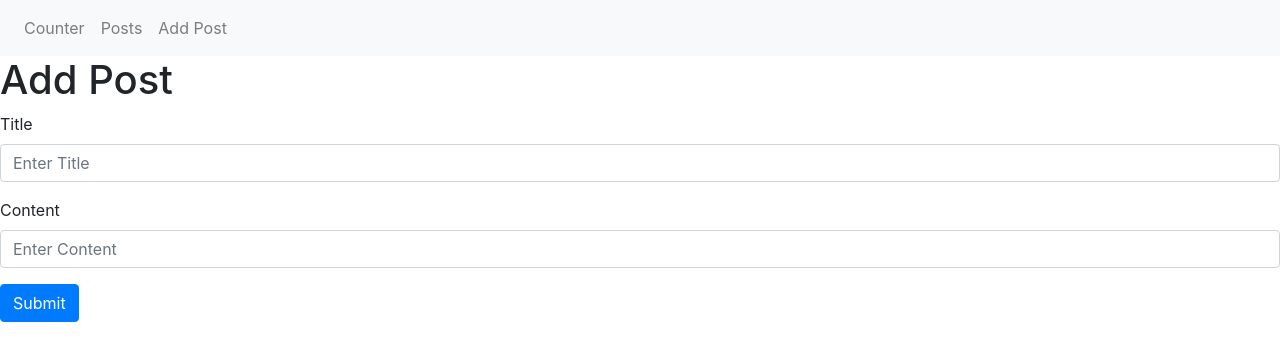
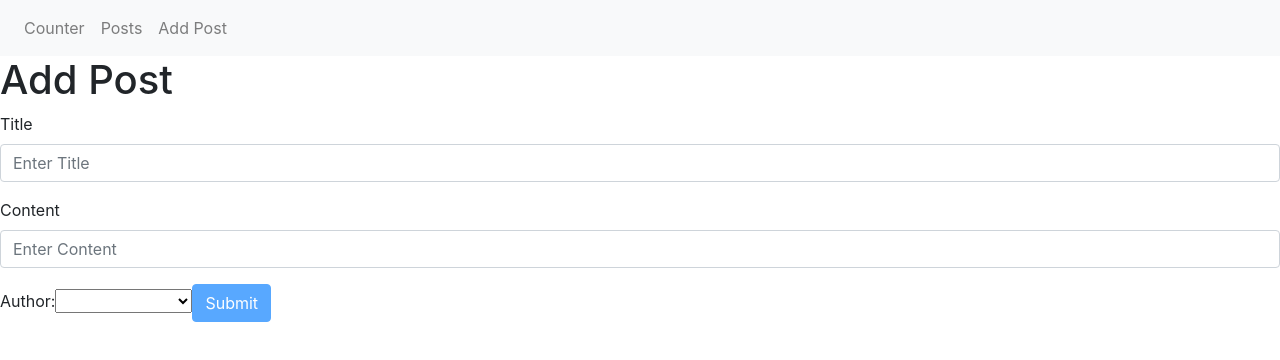
Before and after one commit to yudhiesh/Redux-Typescript-Sample, a React (Create React App) app: page /addposts in a window 1280 px wide. Shown: the top 360 px of the page. Built offline with nearby package versions, Linux system fonts and the light colour scheme.

Commit message:
Added in Authors for Posts

```diff
--- a/src/features/posts/AddPostForm.tsx
+++ b/src/features/posts/AddPostForm.tsx
@@ -1,26 +1,38 @@
 import React, { useState } from "react";
 import { Form, Button } from "react-bootstrap";
-import { useDispatch } from "react-redux";
+import { useDispatch, useSelector } from "react-redux";
+import { RootState } from "../../app/store";
 import { postAdd } from "./postsSlice";
 
 export const AddPostForm = () => {
   const [title, setTitle] = useState("");
   const [content, setContent] = useState("");
+  const [userId, setUserId] = useState("");
 
   const dispatch = useDispatch();
+  const users = useSelector((state: RootState) => state.users);
   const onTitleChanged = (e: React.ChangeEvent<HTMLInputElement>) =>
     setTitle(e.target.value);
   const onContentChanged = (e: React.ChangeEvent<HTMLInputElement>) =>
     setContent(e.target.value);
+  const onAuthorChanged = (e: React.ChangeEvent<HTMLSelectElement>) =>
+    setUserId(e.target.value);
 
   const handleOnSubmit = (e: React.FormEvent) => {
     if (title && content) {
       e.preventDefault();
-      dispatch(postAdd(title, content));
+      dispatch(postAdd(title, content, userId));
       setTitle("");
       setContent("");
     }
   };
+  const canSave = Boolean(title) && Boolean(content) && Boolean(userId);
+
+  const usersOptions = users?.map((user) => (
+    <option key={user.id} value={user.id}>
+      {user.name}
+    </option>
+  ));
 
   return (
     <div>
@@ -45,7 +57,12 @@ export const AddPostForm = () => {
             onChange={onContentChanged}
           />
         </Form.Group>
-        <Button variant="primary" type="submit">
+        <label htmlFor="postAuthor">Author:</label>
+        <select id="postAuthor" value={userId} onChange={onAuthorChanged}>
+          <option value=""></option>
+          {usersOptions}
+        </select>
+        <Button variant="primary" type="submit" disabled={!canSave}>
           Submit
         </Button>
       </Form>
--- /dev/null
+++ b/src/features/posts/PostAuthor.tsx
@@ -0,0 +1,16 @@
+import React from "react";
+import { useSelector } from "react-redux";
+import { RootState } from "../../app/store";
+import { Users } from "../users/usersSlice";
+
+interface PostAuthorProps {
+  userID?: string | undefined;
+}
+
+export const PostAuthor = ({ userID }: PostAuthorProps) => {
+  const author = useSelector((state: RootState) =>
+    state.users.find((user: Users) => user.id === userID)
+  );
+
+  return <span>by {author ? author.name : "Unknown author"}</span>;
+};
--- a/src/features/posts/Posts.tsx
+++ b/src/features/posts/Posts.tsx
@@ -3,12 +3,17 @@ import { Card } from "react-bootstrap";
 import { useSelector } from "react-redux";
 import { RootState } from "../../app/store";
 import { Link } from "react-router-dom";
-import { InitialState } from "./postsSlice";
+import { InitialStateUser } from "./postsSlice";
+import { PostAuthor } from "./PostAuthor";
 
 export const PostsList = () => {
   const posts = useSelector((state: RootState) => state.posts);
 
-  const renderedPosts = posts?.map((post: InitialState) => (
+  return (
+    <div>
+      <h1>Posts</h1>
+      {posts?.map((post: InitialStateUser) => {
+        return (
           <Card
             bg="Primary"
             key={post.id}
@@ -19,15 +24,13 @@ export const PostsList = () => {
             <Card.Body>
               <Card.Title>{post.title}</Card.Title>
               <Card.Text>{post.content}</Card.Text>
+              <PostAuthor userID={post.userID} />
+              <br />
               <Link to={`/posts/${post.id}`}>View Post</Link>
             </Card.Body>
           </Card>
-  ));
-
-  return (
-    <div>
-      <h1>Posts</h1>
-      {renderedPosts}
+        );
+      })}
     </div>
   );
 };
--- a/src/features/posts/postsSlice.ts
+++ b/src/features/posts/postsSlice.ts
@@ -4,6 +4,10 @@ export interface InitialState {
   id: string;
   title: string;
   content: string;
+}
+
+export interface InitialStateUser extends InitialState {
+  userID?: string;
 }
 
 const initialState: InitialState[] = [
@@ -17,21 +21,22 @@ const postSlice = createSlice({
   initialState,
   reducers: {
     postAdd: {
-      reducer(state, action: PayloadAction<InitialState>) {
+      reducer(state, action: PayloadAction<InitialStateUser>) {
         state.push(action.payload);
       },
-      prepare(title, content) {
+      prepare(title, content, userID) {
         return {
           payload: {
             id: nanoid(),
             title,
             content,
+            userID,
           },
         };
       },
     },
     postUpdate: {
-      reducer(state, action: PayloadAction<InitialState>) {
+      reducer(state, action: PayloadAction<InitialStateUser>) {
         const { id, title, content } = action.payload;
         const existingPost = state.find((post) => post.id === id);
         if (existingPost) {
--- a/src/features/users/usersSlice.ts
+++ b/src/features/users/usersSlice.ts
@@ -1,6 +1,6 @@
 import { createSlice } from "@reduxjs/toolkit";
 
-interface Users {
+export interface Users {
   id: string;
   name: string;
 }
```
Lines whose indentation alone changed are shown as unchanged.
